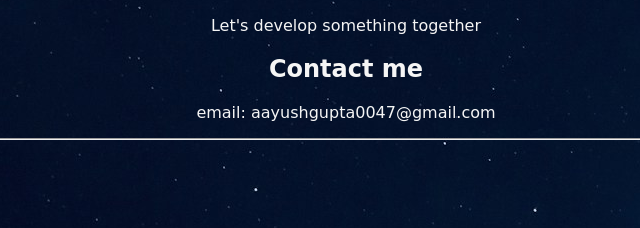
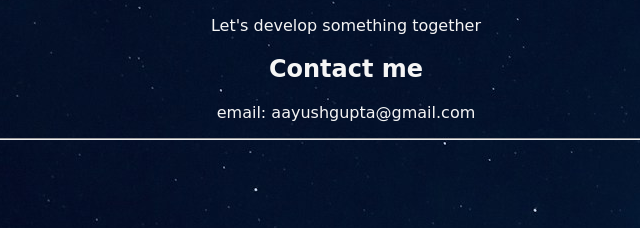
Before and after one commit to AyushG-upta/Personal-site, a plain HTML site: page index.html in a window 1280 px wide. Shown: the part 3265-3493 px from the top of the page, 294-934 px from the left. Drawn offline with Linux system fonts and the light colour scheme; a web font is replaced by a local one.

Commit message:
Update index.html

```diff
--- a/index.html
+++ b/index.html
@@ -113,7 +113,7 @@
             <h2 class="about">Get In Touch!</h2>
             <p>Let's develop something together</p>
             <h2 class="contact">Contact me</h2>
-            <p>email: aayushgupta0047@gmail.com</p><hr />
+            <p>email: aayushgupta@gmail.com</p><hr />
 
         </div>
 
```
